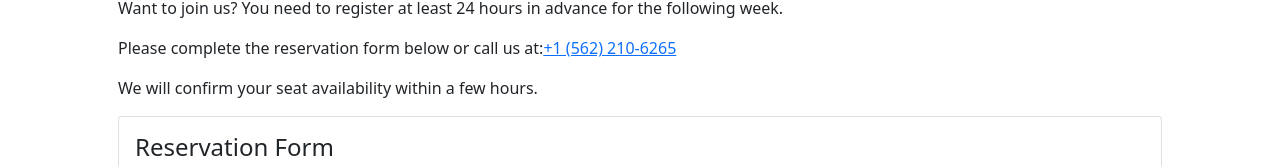
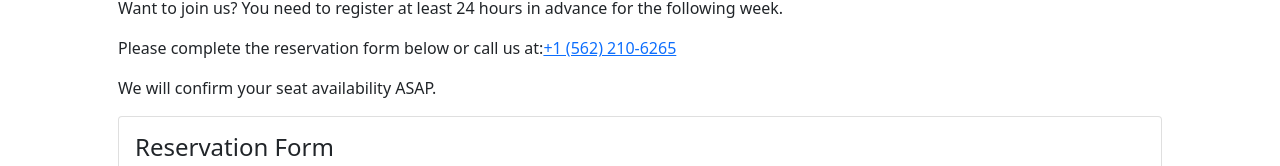
Before and after one commit to sergioluna/bridge-react-app, a React (Create React App) app: page /registration in a window 1280 px wide. Shown: the part 252-418 px from the top of the page. Built offline with nearby package versions, Linux system fonts and the light colour scheme.

Commit message:
Change Registration page wording.

```diff
--- a/src/pages/Registration.js
+++ b/src/pages/Registration.js
@@ -25,7 +25,7 @@ function Registration() {
             </p>
 
             <p>
-                We will confirm your seat availability within a few hours.
+                We will confirm your seat availability ASAP.
             </p>
 
             <RegistrationForm />
```
